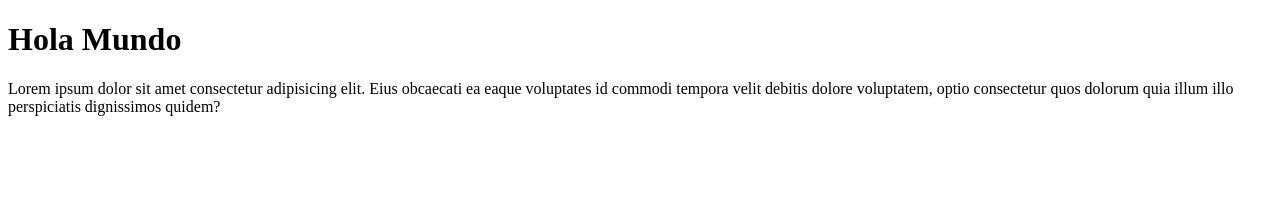
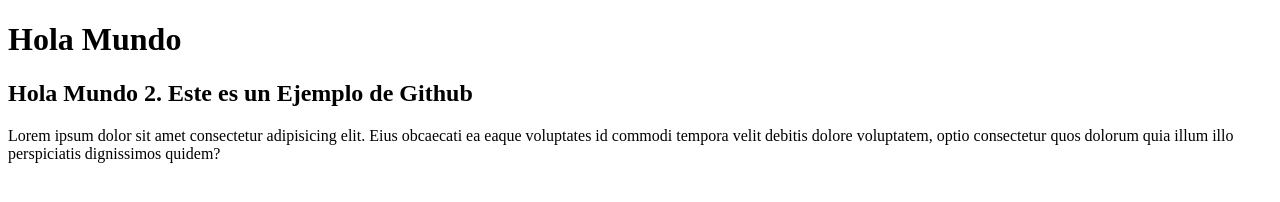
Before and after one commit to Alumnos2026/curso-web-responsive-2026-VARELA-MERCADO, a plain HTML site: page index.html in a window 1280 px wide. Drawn offline with Linux system fonts and the light colour scheme.

Commit message:
Primer commit

```diff
--- a/index.html
+++ b/index.html
@@ -7,6 +7,7 @@
 </head>
 <body>
     <h1>Hola Mundo</h1>
+    <h2>Hola Mundo 2. Este es un Ejemplo de Github</h2>
     <p>Lorem ipsum dolor sit amet consectetur adipisicing elit. Eius obcaecati ea eaque voluptates id commodi tempora velit debitis dolore voluptatem, optio consectetur quos dolorum quia illum illo perspiciatis dignissimos quidem?</p>
 </body>
 </html>
```
